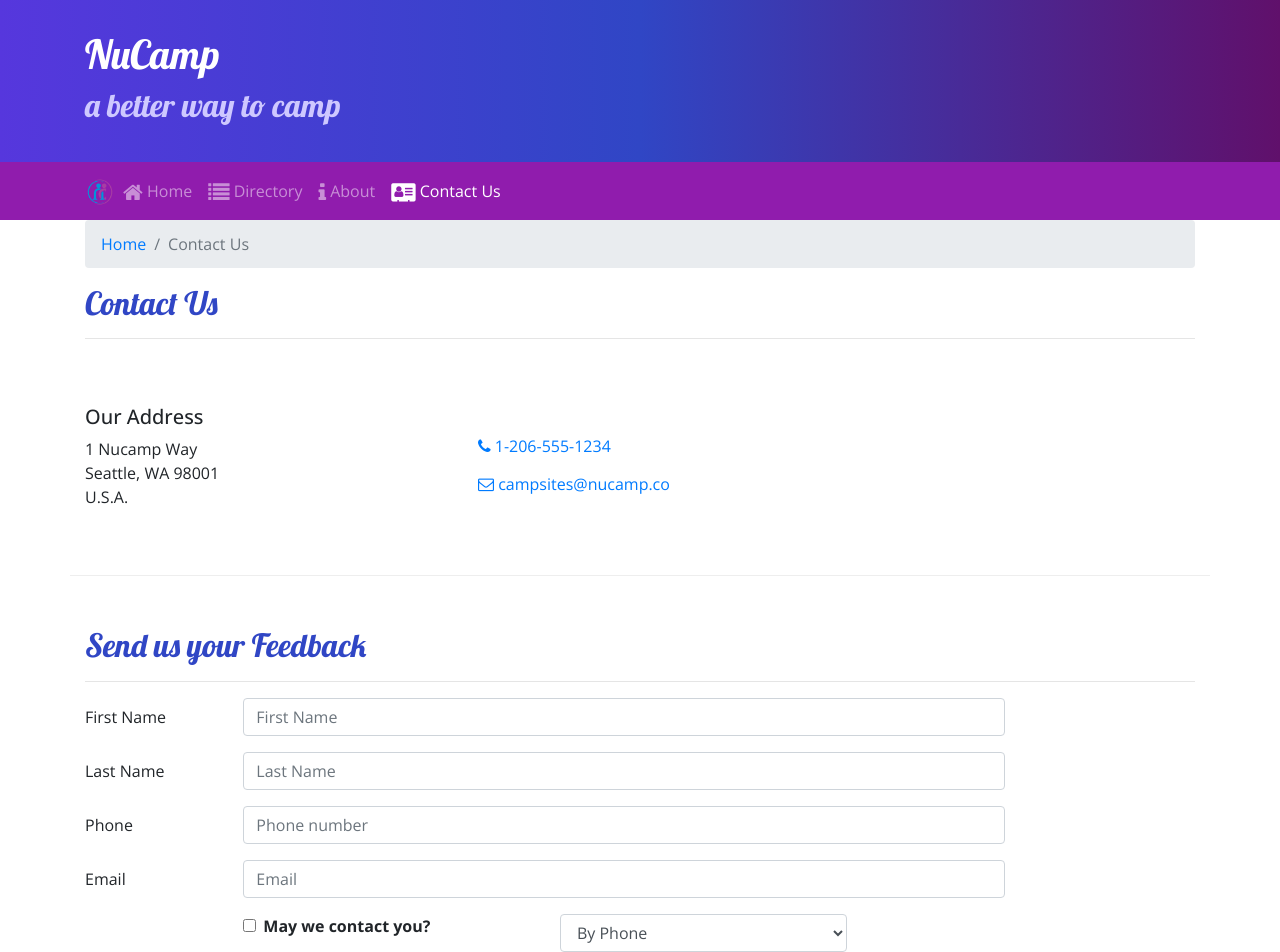
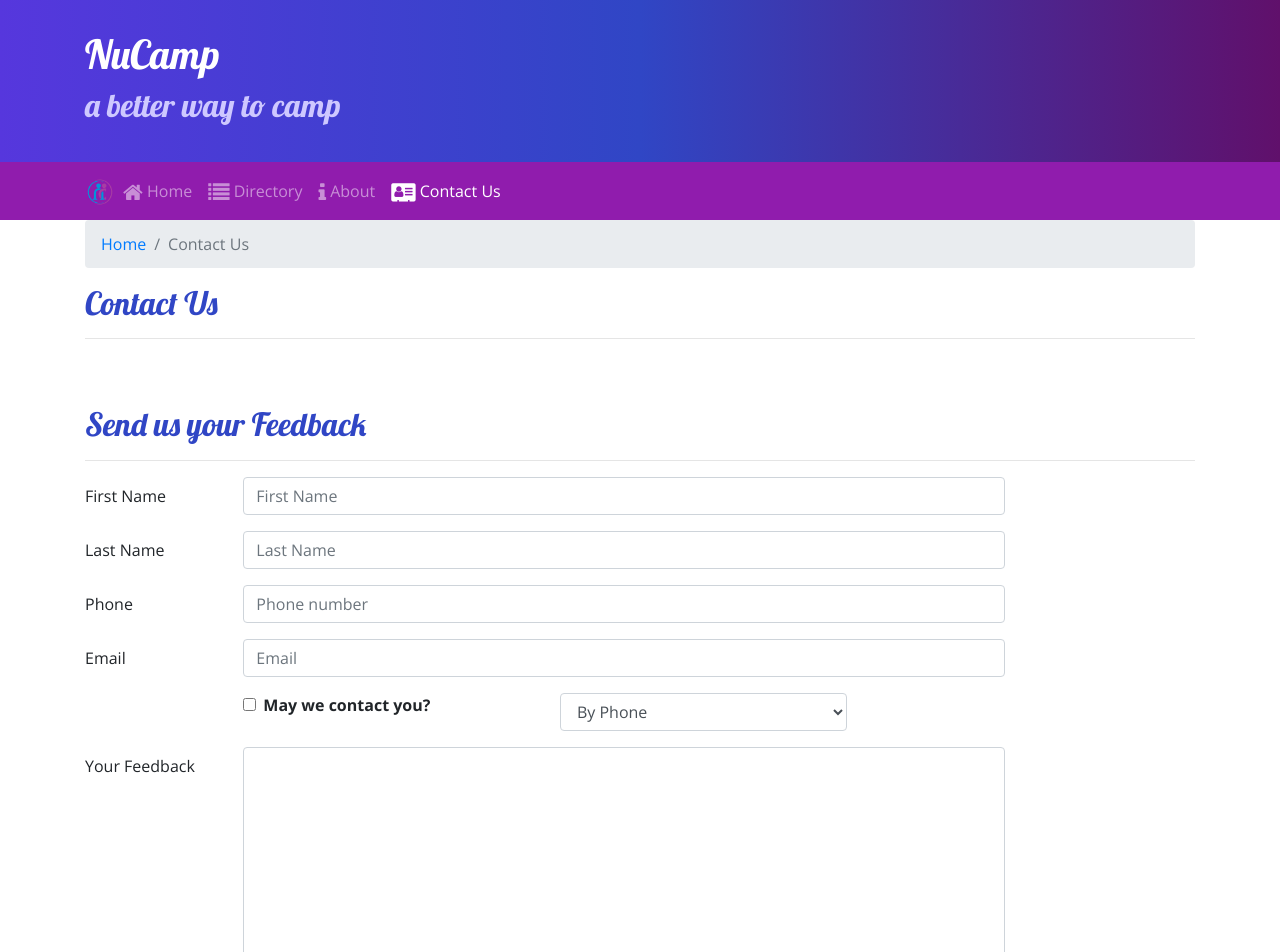
Before and after one commit to Christopher-Bowling/React-Nucamp-Site-Project, a React (Create React App) app: page /contactus in a window 1280 px wide. Shown: the top 952 px of the page. Built offline with nearby package versions, Linux system fonts and the light colour scheme.

Commit message:
updated validation in contact form

```diff
--- a/src/components/ContactComponent.js
+++ b/src/components/ContactComponent.js
@@ -1,9 +1,18 @@
 import React, { Component } from 'react';
-import { Breadcrumb, BreadcrumbItem, Button, Form, FormGroup, Label, Input, Col } from 'reactstrap';
+import {
+  Breadcrumb,
+  BreadcrumbItem,
+  Button,
+  Form,
+  FormGroup,
+  Label,
+  Input,
+  Col,
+  FormFeedback
+} from 'reactstrap';
 import { Link } from 'react-router-dom';
 
 class Contact extends Component {
-
   constructor(props) {
     super(props);
 
@@ -14,12 +23,59 @@
       email: '',
       agree: false,
       contactType: 'By Phone',
-      feedback: ''
+      feedback: '',
+      touched: {
+        firstName: false,
+        lastName: false,
+        phoneNum: false,
+        email: false
+      }
     };
 
     this.handleInputChange = this.handleInputChange.bind(this);
     this.handleSubmit = this.handleSubmit.bind(this);
   }
+
+  validate(firstName, lastName, phoneNum, email) {
+    const errors = {
+      firstname: '',
+      lastName: '',
+      phoneNum: '',
+      email: ''
+    };
+
+    if (this.state.touched.firstName) {
+      if (firstName.length < 2) {
+        errors.firstName = 'First name must be at least 2 characters.';
+      } else if (firstName.length > 15) {
+        errors.firstName = 'First name must be 15 or less characters.';
+      }
+    }
+    if (this.state.touched.lastName) {
+      if (lastName.length < 2) {
+        errors.lastName = 'Last name must be at least 2 characters.';
+      } else if (lastName.length > 15) {
+        errors.lastName = 'Last name must be 15 or less characters.';
+      }
+    }
+
+    const reg = /^\d+$/;
+    if (this.state.touched.phoneNum && !reg.test(phoneNum)) {
+      errors.phoneNum = 'The phone number should contain only numbers.';
+    }
+
+    if (this.state.touched.email && !email.includes('@')) {
+      errors.email = 'Email should contain a @.';
+    }
+
+    return errors;
+  }
+
+  handleBlur = field => () => {
+    this.setState({
+      touched: { ...this.state.touched, [field]: true }
+    });
+  };
 
   handleInputChange(event) {
     const target = event.target;
@@ -28,17 +84,24 @@
 
     this.setState({
       [name]: value
-    })
+    });
   }
 
   handleSubmit(event) {
-    console.log("Current state is: " + JSON.stringify(this.state));
-    alert("Current state is: " + JSON.stringify(this.state));
+    console.log('Current state is: ' + JSON.stringify(this.state));
+    alert('Current state is: ' + JSON.stringify(this.state));
 
     event.preventDefault();
   }
 
   render() {
+    const errors = this.validate(
+      this.state.firstName,
+      this.state.lastName,
+      this.state.phoneNum,
+      this.state.email
+    );
+
     return (
       <div className='container'>
         <div className='row'>
@@ -51,6 +114,137 @@
             </Breadcrumb>
             <h2>Contact Us</h2>
             <hr />
+          </div>
+        </div>
+
+        <div className='row row-content'>
+          <div className='col-12'>
+            <h2>Send us your Feedback</h2>
+            <hr />
+          </div>
+          <div className='col-md-10'>
+            <Form onSubmit={this.handleSubmit}>
+              <FormGroup row>
+                <Label htmlFor='firstName' md={2}>
+                  First Name
+                </Label>
+                <Col md={10}>
+                  <Input
+                    type='text'
+                    id='firstName'
+                    name='firstName'
+                    placeholder='First Name'
+                    value={this.state.firstName}
+                    invalid={errors.firstName}
+                    onBlur={this.handleBlur('firstName')}
+                    onChange={this.handleInputChange}
+                  />
+                  <FormFeedback>{errors.firstName}</FormFeedback>
+                </Col>
+              </FormGroup>
+              <FormGroup row>
+                <Label htmlFor='lastName' md={2}>
+                  Last Name
+                </Label>
+                <Col md={10}>
+                  <Input
+                    type='text'
+                    id='lastName'
+                    name='lastName'
+                    placeholder='Last Name'
+                    value={this.state.lastName}
+                    invalid={errors.lastName}
+                    onBlur={this.handleBlur('lastName')}
+                    onChange={this.handleInputChange}
+                  />
+                  <FormFeedback>{errors.lastName}</FormFeedback>
+                </Col>
+              </FormGroup>
+              <FormGroup row>
+                <Label htmlFor='phoneNum' md={2}>
+                  Phone
+                </Label>
+                <Col md={10}>
+                  <Input
+                    type='tel'
+                    id='phoneNum'
+                    name='phoneNum'
+                    placeholder='Phone number'
+                    value={this.state.phoneNum}
+                    invalid={errors.phoneNum}
+                    onBlur={this.handleBlur('phoneNum')}
+                    onChange={this.handleInputChange}
+                  />
+                  <FormFeedback>{errors.phoneNum}</FormFeedback>
+                </Col>
+              </FormGroup>
+              <FormGroup row>
+                <Label htmlFor='email' md={2}>
+                  Email
+                </Label>
+                <Col md={10}>
+                  <Input
+                    type='email'
+                    id='email'
+                    name='email'
+                    placeholder='Email'
+                    value={this.state.email}
+                    invalid={errors.email}
+                    onBlur={this.handleBlur('email')}
+                    onChange={this.handleInputChange}
+                  />
+                  <FormFeedback>{errors.email}</FormFeedback>
+                </Col>
+              </FormGroup>
+              <FormGroup row>
+                <Col md={{ size: 4, offset: 2 }}>
+                  <FormGroup check>
+                    <Label check>
+                      <Input
+                        type='checkbox'
+                        name='agree'
+                        checked={this.state.agree}
+                        onChange={this.handleInputChange}
+                      />{' '}
+                      <strong>May we contact you?</strong>
+                    </Label>
+                  </FormGroup>
+                </Col>
+                <Col md={4}>
+                  <Input
+                    type='select'
+                    name='contactType'
+                    value={this.state.contactType}
+                    onChange={this.handleInputChange}
+                  >
+                    <option>By Phone</option>
+                    <option>By Email</option>
+                  </Input>
+                </Col>
+              </FormGroup>
+              <FormGroup row>
+                <Label htmlFor='feedback' md={2}>
+                  Your Feedback
+                </Label>
+                <Col md={10}>
+                  <Input
+                    type='textarea'
+                    id='feedback'
+                    name='feedback'
+                    rows='12'
+                    value={this.state.feedback}
+                    onChange={this.handleInputChange}
+                  ></Input>
+                </Col>
+              </FormGroup>
+              <FormGroup row>
+                <Col md={{ size: 10, offset: 2 }}>
+                  <Button type='submit' color='primary'>
+                    Send Feedback
+                  </Button>
+                </Col>
+              </FormGroup>
+            </Form>
           </div>
         </div>
 
@@ -79,94 +273,6 @@
             </a>
           </div>
         </div>
-
-        <div className="row row-content">
-                   <div className="col-12">
-                      <h2>Send us your Feedback</h2>
-                      <hr />
-                   </div>
-                    <div className="col-md-10">
-                        <Form onSubmit={this.handleSubmit}>
-                            <FormGroup row>
-                                <Label htmlFor="firstName" md={2}>First Name</Label>
-                                <Col md={10}>
-                                    <Input type="text" id="firstName" name="firstName"
-                                        placeholder="First Name"
-                                        value={this.state.firstName}
-                                        onChange={this.handleInputChange} />
-                                </Col>
-                            </FormGroup>
-                            <FormGroup row>
-                                <Label htmlFor="lastName" md={2}>Last Name</Label>
-                                <Col md={10}>
-                                    <Input type="text" id="lastName" name="lastName"
-                                        placeholder="Last Name"
-                                        value={this.state.lastName}
-                                        onChange={this.handleInputChange} />
-                                </Col>
-                            </FormGroup>
-                            <FormGroup row>
-                                <Label htmlFor="phoneNum" md={2}>Phone</Label>
-                                <Col md={10}>
-                                    <Input type="tel" id="phoneNum" name="phoneNum"
-                                        placeholder="Phone number"
-                                        value={this.state.phoneNum}
-                                        onChange={this.handleInputChange} />
-                                </Col>
-                            </FormGroup>
-                            <FormGroup row>
-                                <Label htmlFor="email" md={2}>Email</Label>
-                                <Col md={10}>
-                                    <Input type="email" id="email" name="email"
-                                        placeholder="Email"
-                                        value={this.state.email}
-                                        onChange={this.handleInputChange} />
-                                </Col>
-                            </FormGroup>
-                            <FormGroup row>
-                                <Col md={{size: 4, offset: 2}}>
-                                    <FormGroup check>
-                                        <Label check>
-                                            <Input type="checkbox"
-                                                name="agree"
-                                                checked={this.state.agree}
-                                                onChange={this.handleInputChange} /> {' '}
-                                            <strong>May we contact you?</strong>
-                                        </Label>
-                                    </FormGroup>
-                                </Col>
-                                <Col md={4}>
-                                    <Input type="select" name="contactType"
-                                            value={this.state.contactType}
-                                            onChange={this.handleInputChange}>
-                                        <option>By Phone</option>
-                                        <option>By Email</option>
-                                    </Input>
-                                </Col>
-                            </FormGroup>
-                            <FormGroup row>
-                                <Label htmlFor="feedback" md={2}>Your Feedback</Label>
-                                <Col md={10}>
-                                    <Input type="textarea" id="feedback" name="feedback"
-                                        rows="12"
-                                        value={this.state.feedback}
-                                        onChange={this.handleInputChange}></Input>
-                                </Col>
-                            </FormGroup>
-                            <FormGroup row>
-                                <Col md={{size: 10, offset: 2}}>
-                                    <Button type="submit" color="primary">
-                                        Send Feedback
-                                    </Button>
-                                </Col>
-                            </FormGroup>
-                        </Form>
-                    </div>
-                </div>
-
-
-
-
       </div>
     );
   }
```
